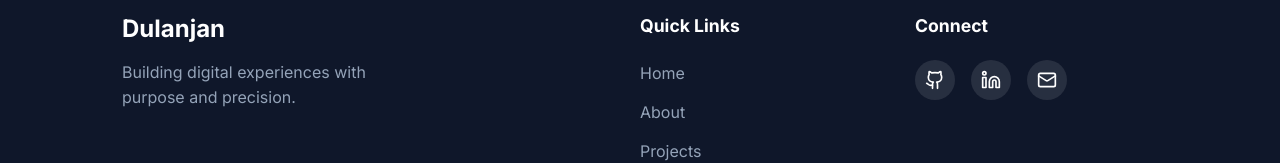
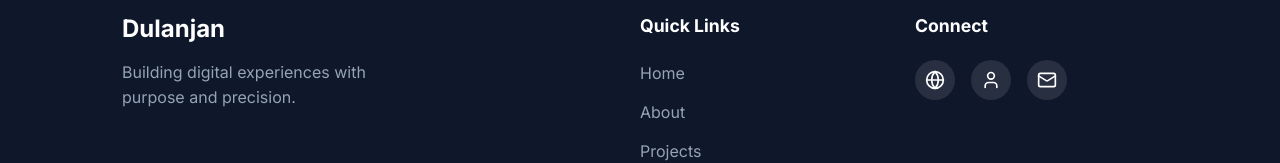
Before and after one commit to dulanjanhasaranga/dulanjanhasaranga, a React (Vite) app: page / in a window 1280 px wide. Shown: the part 3902-4065 px from the top of the page. Built offline with nearby package versions, Linux system fonts and the light colour scheme.

Commit message:
Fix icon exports in Footer

```diff
--- a/src/components/Footer.jsx
+++ b/src/components/Footer.jsx
@@ -1,4 +1,4 @@
-import { Github, Linkedin, Mail, Twitter } from 'lucide-react';
+import { Globe, User, Mail } from 'lucide-react';
 import './Footer.css';
 
 const Footer = () => {
@@ -27,10 +27,10 @@ const Footer = () => {
             <h4>Connect</h4>
             <div className="social-icons">
               <a href="https://github.com/dulanjanhasaranga" target="_blank" rel="noopener noreferrer" aria-label="GitHub">
-                <Github size={20} />
+                <Globe size={20} />
               </a>
               <a href="https://linkedin.com/in/dulanjan-hasaranga" target="_blank" rel="noopener noreferrer" aria-label="LinkedIn">
-                <Linkedin size={20} />
+                <User size={20} />
               </a>
               <a href="mailto:contact@example.com" aria-label="Email">
                 <Mail size={20} />
```
